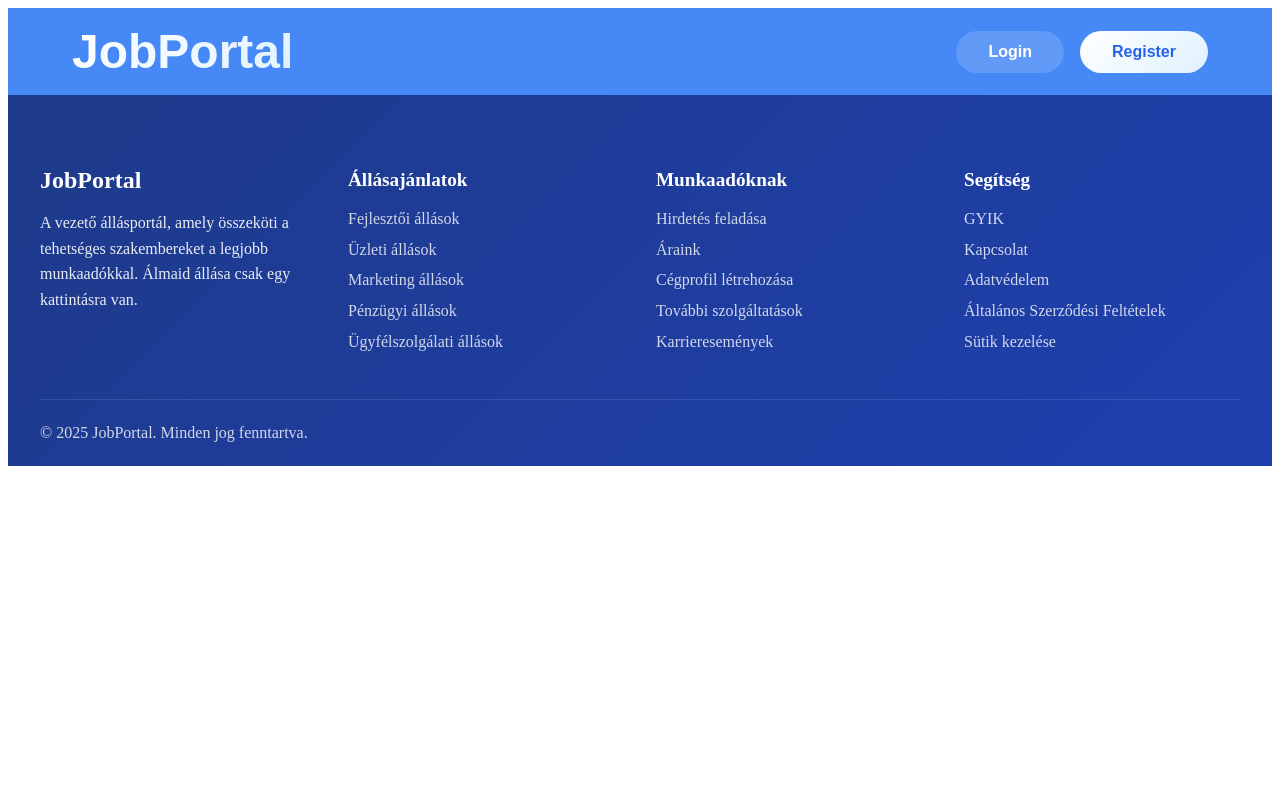
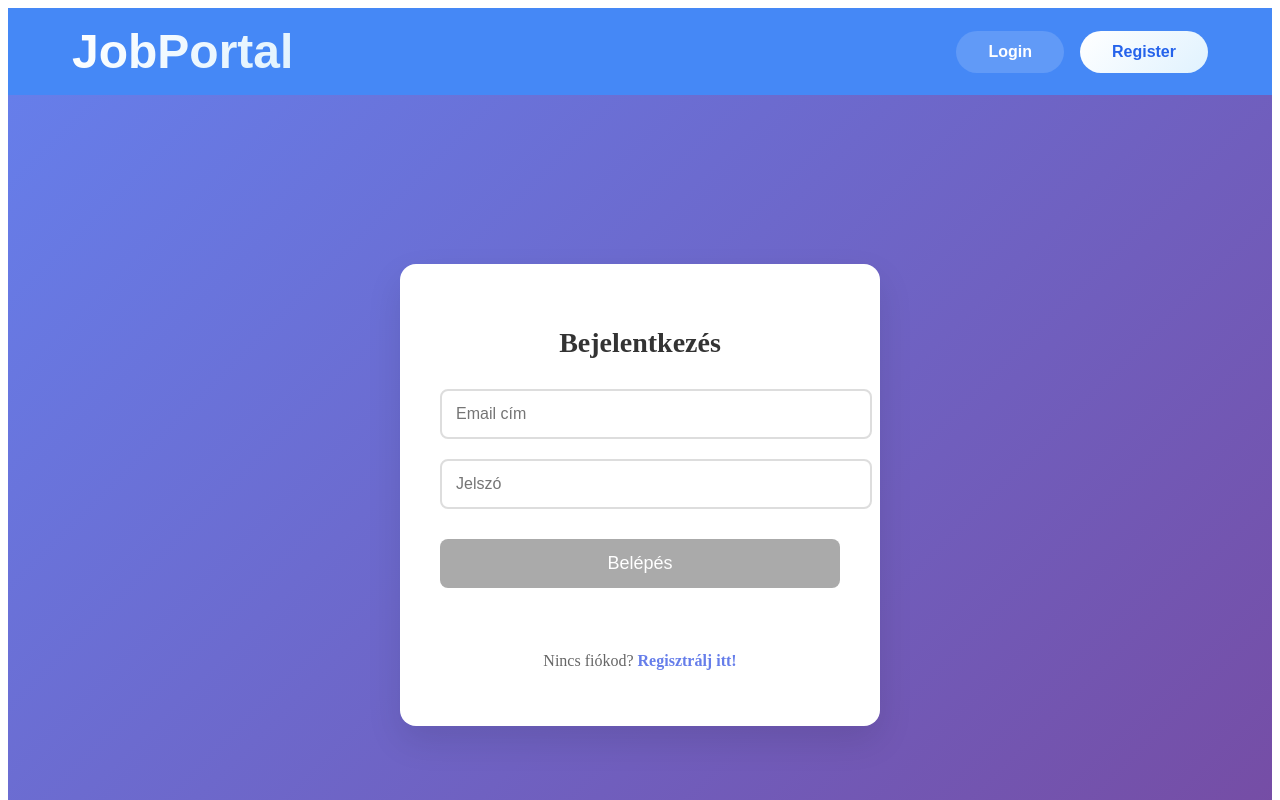
Before and after one commit to BGHDHE/AFP1_JobAdvert, an Angular app in the folder job-portal/: page /bejelentkezes in a window 1280 px wide. Before the commit this address led to /. Shown: the top 800 px of the page. Built offline with nearby package versions, Linux system fonts and the light colour scheme.

Commit message:
bejelentkezes letrehozasa

```diff
--- a/job-portal/src/app/app.routes.ts
+++ b/job-portal/src/app/app.routes.ts
@@ -14,7 +14,8 @@ export const routes: Routes = [
   {path: 'login', component: Login},
   { path: 'felhasznaloprofil', component: FelhasznaloprofilComponent},
   { path: 'felhasznaloprofil', component: FelhasznaloprofilComponent},
-  { path: 'searchjobs', component: SearchJobsComponent}
+  { path: 'searchjobs', component: SearchJobsComponent},
+ {path: 'bejelentkezes',loadComponent: () => import('./bejelentkezes/bejelentkezes').then(m => m.BejelentkezesComponent)}
 ];
 
 @NgModule({
--- /dev/null
+++ b/job-portal/src/app/bejelentkezes/bejelentkezes.css
@@ -0,0 +1,99 @@
+.login-container {
+  display: flex;
+  justify-content: center;
+  align-items: center;
+  min-height: 100vh;
+  background: linear-gradient(135deg, #667eea 0%, #764ba2 100%);
+}
+
+.login-card {
+  background: white;
+  padding: 40px;
+  border-radius: 16px;
+  box-shadow: 0 15px 35px rgba(0,0,0,0.1);
+  width: 100%;
+  max-width: 400px;
+  text-align: center;
+}
+
+h2 {
+  margin-bottom: 30px;
+  color: #333;
+  font-size: 28px;
+}
+
+.input-group {
+  margin-bottom: 20px;
+  text-align: left;
+}
+
+input {
+  width: 100%;
+  padding: 14px;
+  border: 2px solid #ddd;
+  border-radius: 8px;
+  font-size: 16px;
+  transition: all 0.3s;
+}
+
+input:focus {
+  outline: none;
+  border-color: #667eea;
+  box-shadow: 0 0 0 3px rgba(102, 126, 234, 0.1);
+}
+
+button {
+  width: 100%;
+  padding: 14px;
+  background: #667eea;
+  color: white;
+  border: none;
+  border-radius: 8px;
+  font-size: 18px;
+  cursor: pointer;
+  margin-top: 10px;
+  transition: background 0.3s;
+}
+
+button:hover:not(:disabled) {
+  background: #5a6fd8;
+}
+
+button:disabled {
+  background: #aaa;
+  cursor: not-allowed;
+}
+
+.message {
+  margin-top: 20px;
+  padding: 12px;
+  border-radius: 8px;
+  font-weight: 500;
+}
+
+.error {
+  background: #ffebee;
+  color: #c62828;
+  border: 1px solid #ffcdd2;
+}
+
+.success {
+  background: #e8f5e8;
+  color: #2e7d32;
+  border: 1px solid #a5d6a7;
+}
+
+.register-link {
+  margin-top: 20px;
+  color: #666;
+}
+
+.register-link a {
+  color: #667eea;
+  text-decoration: none;
+  font-weight: 600;
+}
+
+.register-link a:hover {
+  text-decoration: underline;
+}
--- /dev/null
+++ b/job-portal/src/app/bejelentkezes/bejelentkezes.html
@@ -0,0 +1,42 @@
+<div class="login-container">
+  <div class="login-card">
+    <h2>Bejelentkezés</h2>
+
+    <form (ngSubmit)="login()" #loginForm="ngForm">
+      <div class="input-group">
+        <input
+          type="email"
+          [(ngModel)]="email"
+          name="email"
+          placeholder="Email cím"
+          required
+          autocomplete="email"
+        />
+      </div>
+
+      <div class="input-group">
+        <input
+          type="password"
+          [(ngModel)]="password"
+          name="password"
+          placeholder="Jelszó"
+          required
+          autocomplete="current-password"
+        />
+      </div>
+
+      <button type="submit" [disabled]="isLoading || !email || !password">
+        {{ isLoading ? 'Bejelentkezés...' : 'Belépés' }}
+      </button>
+    </form>
+
+    <p class="message" [class.error]="message && !message.includes('Sikeres')"
+       [class.success]="message.includes('Sikeres')">
+      {{ message }}
+    </p>
+
+    <p class="register-link">
+      Nincs fiókod? <a routerLink="/regisztracio">Regisztrálj itt!</a>
+    </p>
+  </div>
+</div>
--- /dev/null
+++ b/job-portal/src/app/bejelentkezes/bejelentkezes.ts
@@ -0,0 +1,51 @@
+import { Component } from '@angular/core';
+import { CommonModule } from '@angular/common';
+import { FormsModule } from '@angular/forms';
+import { HttpClient } from '@angular/common/http';
+import { Router } from '@angular/router';
+
+@Component({
+  selector: 'app-bejelentkezes',
+  standalone: true,
+  imports: [CommonModule, FormsModule],
+  templateUrl: './bejelentkezes.html',
+  styleUrls: ['./bejelentkezes.css']
+})
+export class BejelentkezesComponent {
+  email = '';
+  password = '';
+  message = '';
+  isLoading = false;
+
+  constructor(
+    private http: HttpClient,
+    private router: Router
+  ) {}
+
+  login() {
+    if (!this.email || !this.password) {
+      this.message = 'Töltsd ki mindkét mezőt!';
+      return;
+    }
+
+    this.isLoading = true;
+    this.message = '';
+
+    this.http.post('/api/login', {
+      email: this.email,
+      password: this.password
+    }).subscribe({
+      next: (res: any) => {
+        localStorage.setItem('token', res.token);
+        localStorage.setItem('user', JSON.stringify(res.user));
+        this.message = 'Sikeres bejelentkezés!';
+        setTimeout(() => this.router.navigate(['/']), 1500);
+      },
+      error: (err) => {
+        this.message = err.error?.error || 'Hiba történt';
+        this.isLoading = false;
+      },
+      complete: () => this.isLoading = false
+    });
+  }
+}
```
Also changed, not shown: 2 other files (tests, documents, lock files or other folders).
